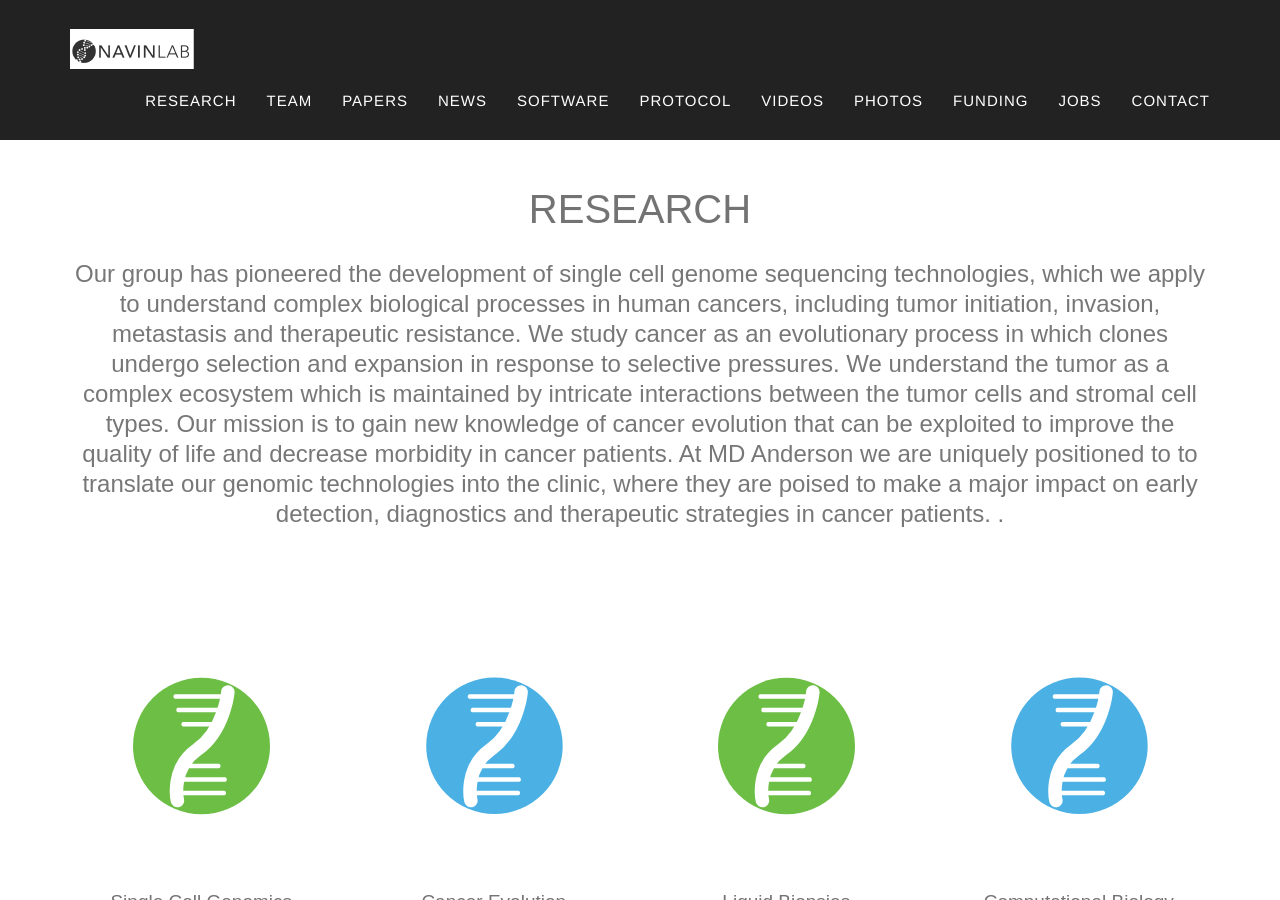
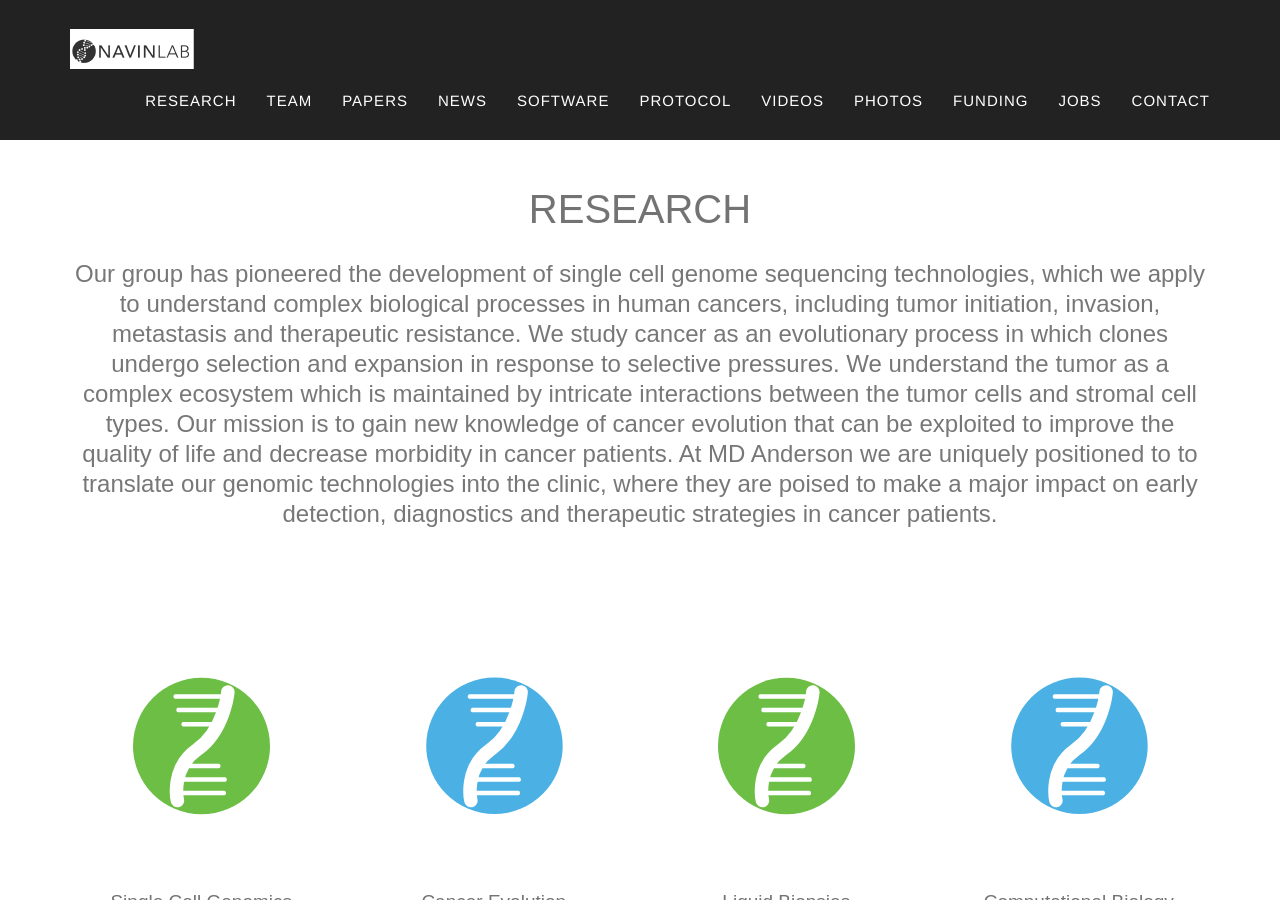
Before and after one commit to navinlabcode/navinlabcode.github.io, a Jekyll site: the page built from index.html, in a window 1280 px wide and 900 px high, scrolled down 518 px. Built offline with Jekyll 4.4.1, drawn with Linux system fonts in a browser that asks for light colours; some web fonts are replaced.

Commit message:
Update research.html

```diff
--- a/_includes/research.html
+++ b/_includes/research.html
@@ -12,7 +12,7 @@
                         to improve the quality of life and decrease morbidity in cancer patients.  At MD Anderson we are uniquely positioned to
                         to translate our genomic technologies into the clinic, where they are poised to make a major impact on early detection, diagnostics
                         and therapeutic strategies in cancer patients.
-                        .<br／><br／><br／><br／></h3>
+                        <br／><br／></h3>
                 </div>
             </div>
           <p> </p>
```
